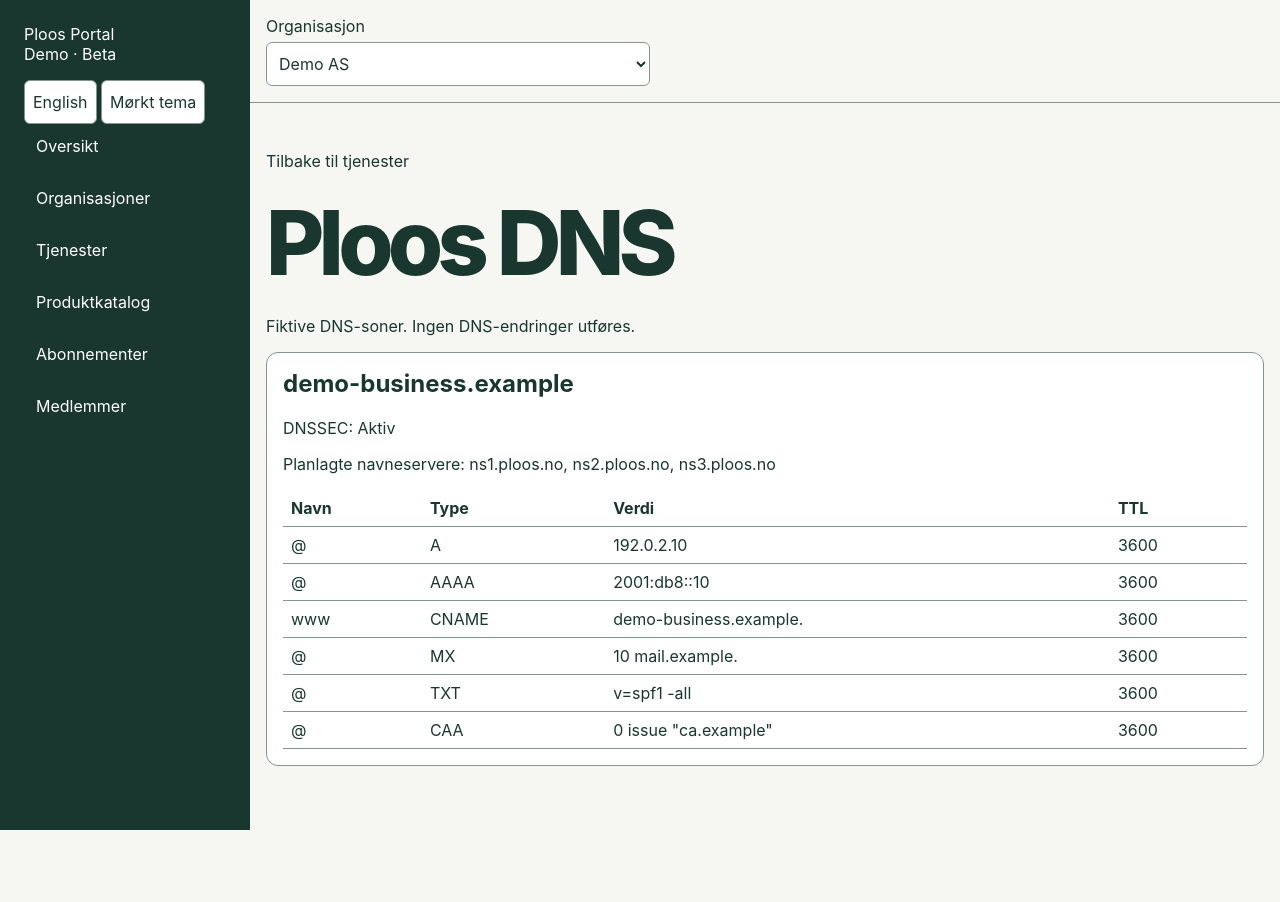
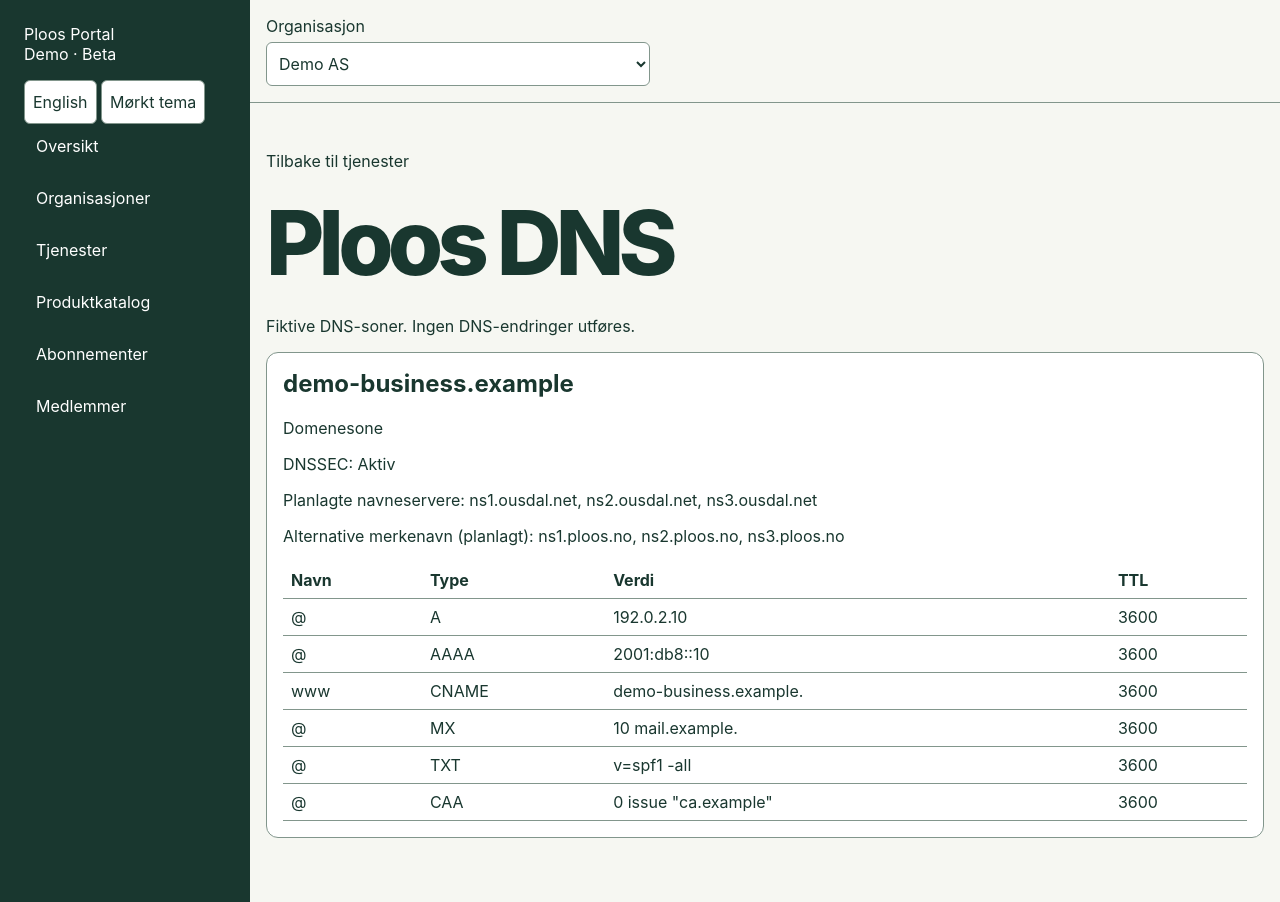
Before and after one commit to Ploos-AS/Ploos-Portal, a SvelteKit app: page /preview/products/dns in a window 1280 px wide. Before the commit the page ends 830 px from the top, so only its background shows below. Built offline with nearby package versions, Linux system fonts and the light colour scheme.

Commit message:
feat: distinguish delegated zones and canonical name servers

```diff
--- a/src/routes/preview/products/dns/+page.svelte
+++ b/src/routes/preview/products/dns/+page.svelte
@@ -4,7 +4,7 @@
   const organization = getContext<{ selected: () => string }>('preview-organization');
   let language = $derived(getLanguage());
   const zones = [
-    { organization: 'business', name: 'demo-business.example', dnssec: true, records: [
+    { organization: 'business', name: 'demo-business.example', delegated: false, dnssec: true, records: [
       { name: '@', type: 'A', value: '192.0.2.10', ttl: 3600 },
       { name: '@', type: 'AAAA', value: '2001:db8::10', ttl: 3600 },
       { name: 'www', type: 'CNAME', value: 'demo-business.example.', ttl: 3600 },
@@ -12,9 +12,10 @@
       { name: '@', type: 'TXT', value: 'v=spf1 -all', ttl: 3600 },
       { name: '@', type: 'CAA', value: '0 issue "ca.example"', ttl: 3600 }
     ] },
-    { organization: 'association', name: 'demo-association.example', dnssec: false, records: [
+    { organization: 'association', name: 'demo-association.example', delegated: false, dnssec: false, records: [
       { name: '@', type: 'A', value: '192.0.2.20', ttl: 3600 }
-    ] }
+    ] },
+    { organization: 'association', name: 'sirdal.seniornett.example', delegated: true, dnssec: false, records: [{ name: '@', type: 'A', value: '192.0.2.30', ttl: 3600 }] }
   ];
   let visible = $derived(zones.filter(zone => zone.organization === organization.selected()));
 </script>
@@ -26,8 +27,10 @@
   {#each visible as zone (zone.name)}
     <article>
       <h2>{zone.name}</h2>
+      <p>{zone.delegated ? (language === 'nb' ? 'Delegert undersone' : 'Delegated child zone') : (language === 'nb' ? 'Domenesone' : 'Domain zone')}</p>
       <p>DNSSEC: {zone.dnssec ? (language === 'nb' ? 'Aktiv' : 'Active') : (language === 'nb' ? 'Av' : 'Off')}</p>
-      <p>{language === 'nb' ? 'Planlagte navneservere' : 'Planned name servers'}: ns1.ploos.no, ns2.ploos.no, ns3.ploos.no</p>
+      <p>{language === 'nb' ? 'Planlagte navneservere' : 'Planned name servers'}: ns1.ousdal.net, ns2.ousdal.net, ns3.ousdal.net</p>
+      <p>{language === 'nb' ? 'Alternative merkenavn (planlagt)' : 'Alternative branded names (planned)'}: ns1.ploos.no, ns2.ploos.no, ns3.ploos.no</p>
       <div class="scroll" role="region" aria-label={language === 'nb' ? 'DNS-poster' : 'DNS records'} tabindex="0">
         <table><thead><tr><th scope="col">{language === 'nb' ? 'Navn' : 'Name'}</th><th scope="col">Type</th><th scope="col">{language === 'nb' ? 'Verdi' : 'Value'}</th><th scope="col">TTL</th></tr></thead>
         <tbody>{#each zone.records as record}<tr><td>{record.name}</td><td>{record.type}</td><td>{record.value}</td><td>{record.ttl}</td></tr>{/each}</tbody></table>
```
